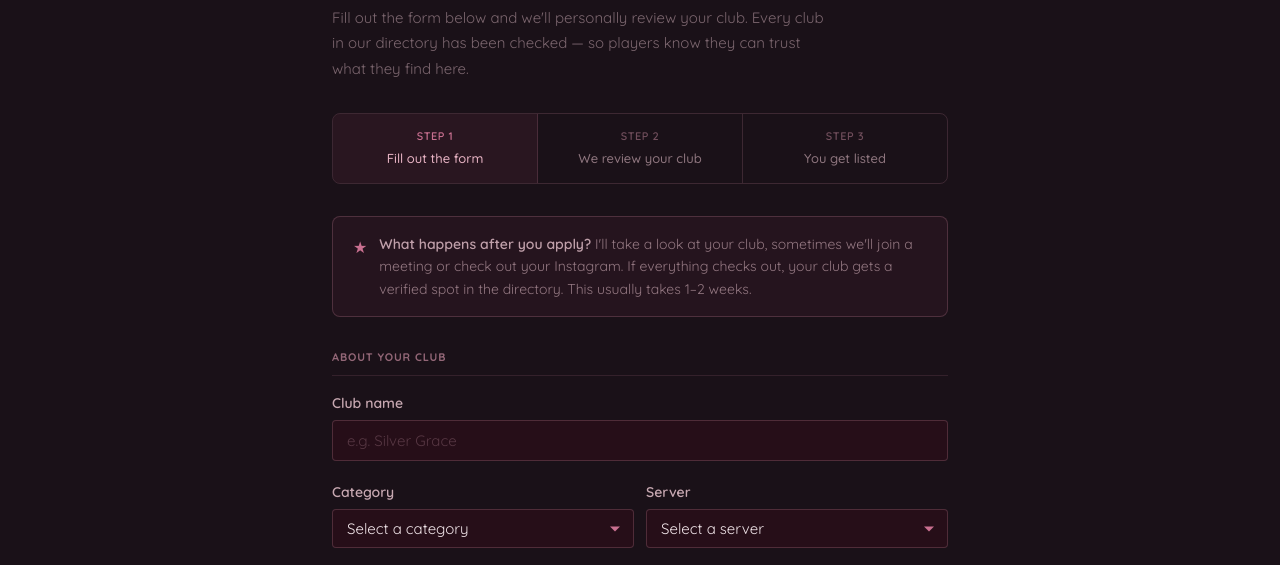
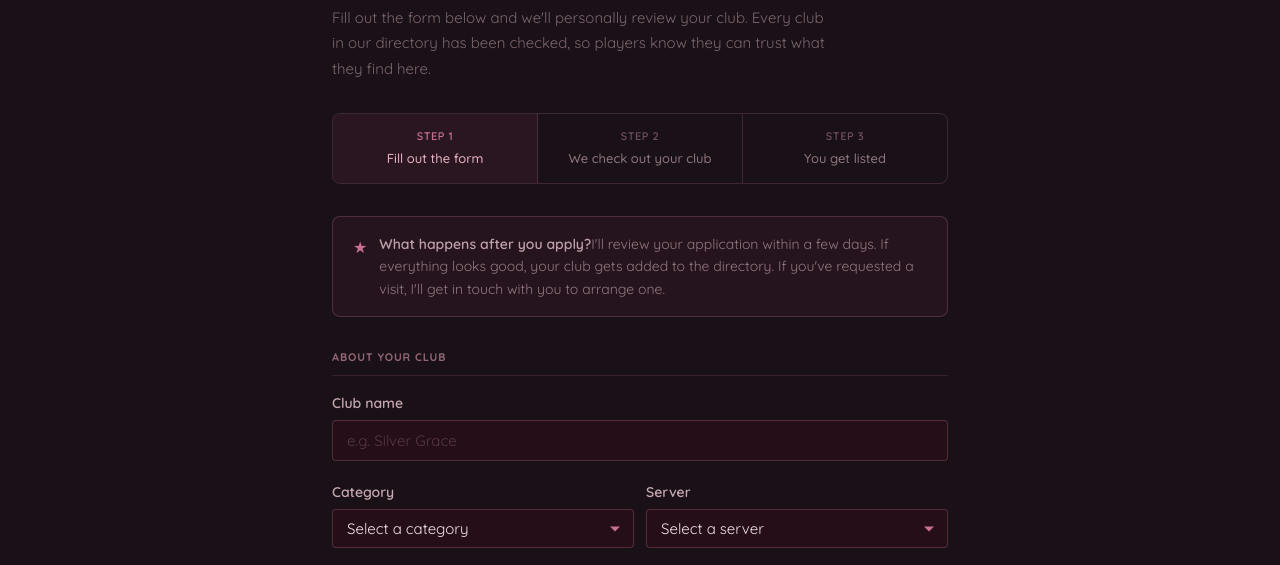
Before and after one commit to akemski/jorvik-spotlight, a plain HTML site: page apply/index.html in a window 1280 px wide. Shown: the part 219-784 px from the top of the page. Drawn offline with nearby package versions, Linux system fonts and the light colour scheme.

Commit message:
Update index.html

```diff
--- a/apply/index.html
+++ b/apply/index.html
@@ -99,17 +99,17 @@
   <div class="apply-page">
     <div class="page-tag">Club application</div>
     <h1 class="page-title">Get your club listed</h1>
-    <p class="page-sub" style="margin-bottom:2rem;">Fill out the form below and we'll personally review your club. Every club in our directory has been checked — so players know they can trust what they find here.</p>
+    <p class="page-sub" style="margin-bottom:2rem;">Fill out the form below and we'll personally review your club. Every club in our directory has been checked, so players know they can trust what they find here.</p>
 
     <div class="steps">
       <div class="step active"><div class="step-num">Step 1</div><div class="step-label">Fill out the form</div></div>
-      <div class="step"><div class="step-num">Step 2</div><div class="step-label">We review your club</div></div>
+      <div class="step"><div class="step-num">Step 2</div><div class="step-label">We check out your club</div></div>
       <div class="step"><div class="step-num">Step 3</div><div class="step-label">You get listed</div></div>
     </div>
 
     <div class="info-box">
       <div class="info-icon">★</div>
-      <div class="info-text"><strong>What happens after you apply?</strong> I'll take a look at your club, sometimes we'll join a meeting or check out your Instagram. If everything checks out, your club gets a verified spot in the directory. This usually takes 1–2 weeks.</div>
+      <div class="info-text"><strong>What happens after you apply?</strong>I'll review your application within a few days. If everything looks good, your club gets added to the directory. If you've requested a visit, I'll get in touch with you to arrange one.</div>
     </div>
 
     <form id="applyForm" onsubmit="sendApplication(event)">
```
